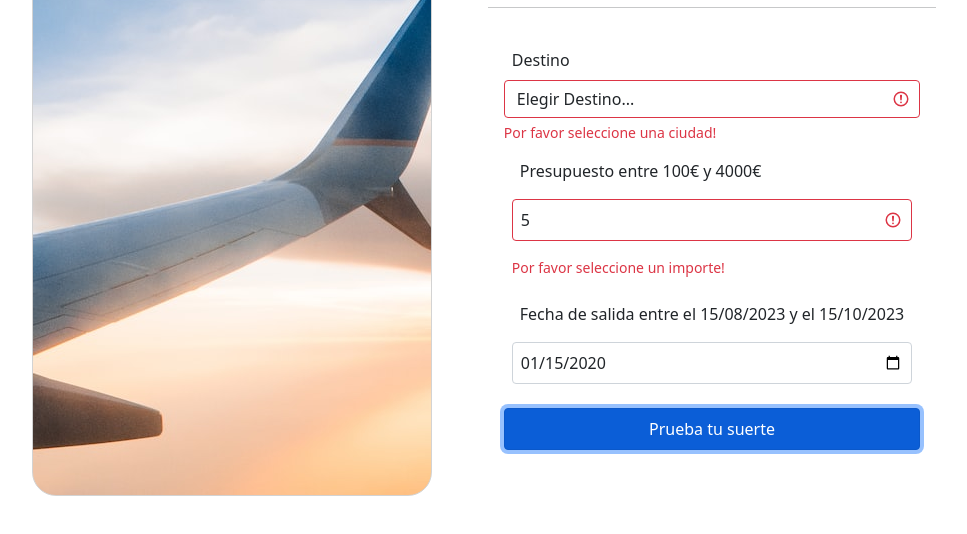
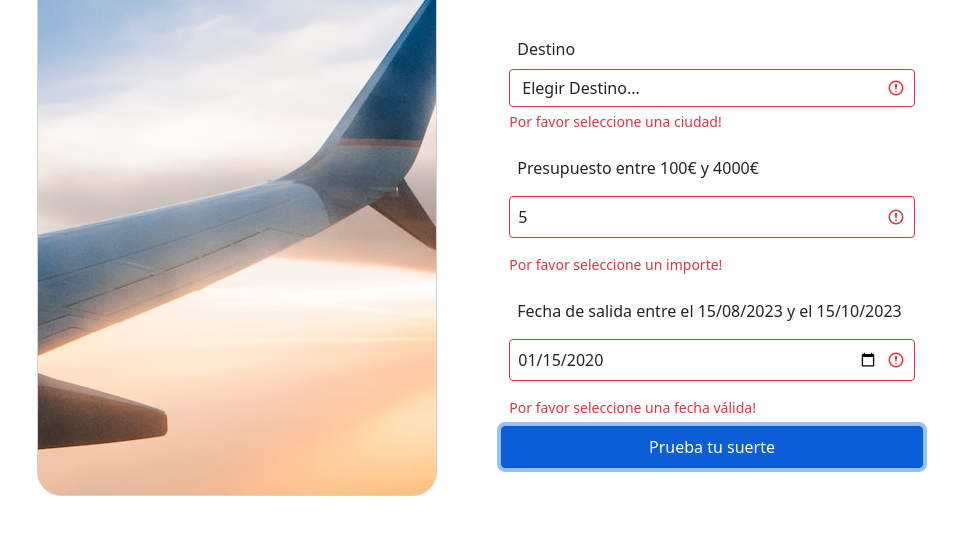
Before and after one commit to cosmenauta/actividad_3_front-end, a plain HTML site: page index.html in a window 1280 px wide. Both pictures are taken after typing "5", "2020-01-15" into the empty fields and a click on the button "Prueba tu suerte". Shown: the part 212-746 px from the top of the page, without its empty margins (152-1119 px from the left). Drawn offline with nearby package versions, Linux system fonts and the light colour scheme.

Commit message:
vale, a parte de la alineación también he corregido la validación de fecha y ha parametrizado los límites en en el archivo JS para que los tome de HTML porque estaban hardcodeados.

```diff
--- a/assets/js/index.js
+++ b/assets/js/index.js
@@ -1,5 +1,5 @@
 window.addEventListener('DOMContentLoaded', () => {
-    console.log("Hello World, the DOM is loaded.");
+    //console.log("El DOM ha sido cargado correctamente.");
 
     const destinoInput = document.getElementById("FormSelectDestino");
     const presupuestoInput = document.getElementById("presupuesto-input");
@@ -9,8 +9,8 @@ window.addEventListener('DOMContentLoaded', () => {
     const sorteoButton = document.querySelector("#draw-lottery-ticket-button");
     const lotteryBox = document.querySelector(".lottery-container");
 
-    console.log(destinoInput.id, presupuestoInput.id,fechaSalidaInput.id);
-    console.log(sorteoButton);
+    //console.log(destinoInput.id, presupuestoInput.id,fechaSalidaInput.id);
+    //console.log(sorteoButton);
 
     sorteoButton.addEventListener("click", (event) => {
         event.preventDefault();
@@ -18,44 +18,40 @@ window.addEventListener('DOMContentLoaded', () => {
         const destino = destinoInput.value;
         const presupuesto = presupuestoInput.value;
         const fechaSalida = fechaSalidaInput.value;
+
         let fechaSalidaFormat = new Date(fechaSalida)
         //añadido para compensar la diferencia horaria
         fechaSalidaFormat.setMinutes(fechaSalidaFormat.getMinutes() + fechaSalidaFormat.getTimezoneOffset())
-        const fechaFormateada = fechaSalidaFormat.toLocaleDateString();
+        // formateo de la fecha de salida
+        const options = { weekday: 'long', year: 'numeric', month: 'long', day: 'numeric' };
+        const fechaFormateada = fechaSalidaFormat.toLocaleDateString('es-ES', options);
+        //console.log(fechaFormateada);
 
-        const  valueSelected = destinoInput.options[destinoInput.selectedIndex].text;
-
-
+        const valueSelected = destinoInput.options[destinoInput.selectedIndex].text;
 
         if (destino === "") {
             destinoInput.classList.add("is-invalid");
-
         } else {
             destinoInput.classList.remove("is-invalid");
-
         }
 
-
-        if(presupuesto < 100){
+        if (presupuesto < presupuestoInput.min || presupuesto > presupuestoInput.max) {
             presupuestoInput.classList.add("is-invalid");
-        } else{
+        } else {
             presupuestoInput.classList.remove("is-invalid");
-
-        }
-        if(fechaSalida ===""){
-            fechaSalidaInput.classList.add("is-invalid");
-        } else{
-            fechaSalidaInput.classList.remove("is-invalid");
-
         }
 
-        if(destino !== "" && presupuesto > 99 && presupuesto < 4001 && fechaSalida !== ""){
+        if (fechaSalida < fechaSalidaInput.min || fechaSalida > fechaSalidaInput.max) {
+            fechaSalidaInput.classList.add("is-invalid");
+        } else {
+            fechaSalidaInput.classList.remove("is-invalid");
+        }
 
+        if (destino !== "" && presupuesto >= presupuestoInput.min && presupuesto <= presupuestoInput.max && fechaSalida >= fechaSalidaInput.min && fechaSalida <= fechaSalidaInput.max) {
             lotteryBox.style.backgroundImage = `url(./assets/img/${destino}.jpg)`;
 
-                lotteryBox.innerHTML =
-                ` <div class="title">
-
+            lotteryBox.innerHTML = `
+                <div class="title">
                     <div class="info">
                         <h4 id="tituloDestino" class="name">Felicidades!!<br> has ganado un viaje a </br> ${valueSelected}</h4>
                     </div>
@@ -76,13 +72,14 @@ window.addEventListener('DOMContentLoaded', () => {
 
             destinoInput.value = "";
             presupuestoInput.value = 0;
-                fechaSalidaInput.value="";
+            fechaSalidaInput.value = "";
 
             sorteoButton.classList.add("btn-success");
 
             setTimeout(() => {
                 sorteoButton.classList.remove("btn-success");
             }, 1500);
+
         } else {
             sorteoButton.classList.add("btn-danger");
 
@@ -90,8 +87,5 @@ window.addEventListener('DOMContentLoaded', () => {
                 sorteoButton.classList.remove("btn-danger");
             }, 1500);
         }
-
     });
-
-
 });
--- a/index.html
+++ b/index.html
@@ -1,13 +1,11 @@
 <!DOCTYPE html>
-<html lang="en">
+<html lang="es">
 
 <head>
   <meta charset="UTF-8">
   <meta name="viewport" content="width=device-width, initial-scale=1.0">
-    <link href="https://cdn.jsdelivr.net/npm/bootstrap@5.0.2/dist/css/bootstrap.min.css" rel="stylesheet" integrity="sha384-EVSTQN3/azprG1Anm3QDgpJLIm9Nao0Yz1ztcQTwFspd3yD65VohhpuuCOmLASjC" crossorigin="anonymous">
-    <link rel="stylesheet" href="https://cdnjs.cloudflare.com/ajax/libs/font-awesome/4.7.0/css/font-awesome.min.css"
-    integrity="sha512-SfTiTlX6kk+qitfevl/7LibUOeJWlt9rbyDn92a1DqWOw9vWG2MFoays0sgObmWazO5BQPiFucnnEAjpAB+/Sw=="
-    crossorigin="anonymous" referrerpolicy="no-referrer" />
+  <link rel="stylesheet" href="https://cdn.jsdelivr.net/npm/bootstrap@5.0.2/dist/css/bootstrap.min.css" integrity="sha384-EVSTQN3/azprG1Anm3QDgpJLIm9Nao0Yz1ztcQTwFspd3yD65VohhpuuCOmLASjC" crossorigin="anonymous">
+  <link rel="stylesheet" href="https://cdnjs.cloudflare.com/ajax/libs/font-awesome/4.7.0/css/font-awesome.min.css" integrity="sha512-SfTiTlX6kk+qitfevl/7LibUOeJWlt9rbyDn92a1DqWOw9vWG2MFoays0sgObmWazO5BQPiFucnnEAjpAB+/Sw==" crossorigin="anonymous" referrerpolicy="no-referrer" />
   <link rel="stylesheet" href="./assets/styles/index.css">
   <title>Actividad 3 grupal Front-End</title>
 </head>
@@ -15,20 +13,19 @@
 <body>
   <div class="container d-flex justify-content-around box-blue">
     <div class="container d-flex custom-back">
-
-
-
+      <!--lado derecho con imagen base-->
       <div class="lottery-container me-4 box-blue">
-          <!-- //campo a rellenar -->
       </div>
+      <!--lado izquierdo con título y formulario-->
       <div class="ms-4 box-blue">
+        <!--titulo-->
         <h1 style="font-weight: 700;" class="box-blue">¡Gana un viaje gratis!</h1>
         <hr>
-
+        <!--formulario-->
         <form id="tweet-form" class="box-blue">
+          <!--Destino-->
           <div class="form-group box-blue">
             <label for="title" class="box-blue">Destino</label>
-                    <div class="form-group">
             <select class="form-control required" id="FormSelectDestino">
               <option value="" selected>Elegir Destino...</option>
               <option value="par">París</option>
@@ -40,10 +37,9 @@
             <div class="invalid-feedback">
             Por favor seleccione una ciudad!
             </div>
-                   <!--  <input id="destino-input" type="text" class="box-blue form-control mb-3 mt-2" aria-describedby="emailHelp" placeholder="Escribe tu destino aquí">
-                     -->
+          </div>
 
-                  </div>
+          <!--Presupuesto-->
           <div class="form-group box-blue">
             <label for="presupuesto" class="box-blue">Presupuesto entre 100€ y 4000€</label>
             <input id="presupuesto-input" type="number" class="box-blue form-control mb-3 mt-2" aria-describedby="emailHelp" placeholder="Estima tu presupuesto" min="100" max="4000">
@@ -51,14 +47,17 @@
             Por favor seleccione un importe!
             </div>
           </div>
+
+          <!--Fecha-->
           <div class="form-group box-blue">
             <label for="fecha_salida" class="box-blue">Fecha de salida entre el 15/08/2023 y el 15/10/2023</label>
-                    <input id="fechaSalida_input" type="date" class="box-blue form-control mb-3 mt-2" aria-describedby="emailHelp" placeholder="Elige una fecha de salida" min="2023-08-15"
-                    max="2023-10-15"required>
+            <input id="fechaSalida_input" type="date" class="box-blue form-control mb-3 mt-2" aria-describedby="emailHelp" placeholder="Elige una fecha de salida" min="2023-08-15" max="2023-10-15" required>
             <div class="invalid-feedback">
             Por favor seleccione una fecha válida!
             </div>
           </div>
+
+          <!--Botón-->
           <button id="draw-lottery-ticket-button" type="submit" class="box-blue btn btn-primary w-100">Prueba tu suerte</button>
         </form>
 
```
Lines whose indentation alone changed are shown as unchanged.
